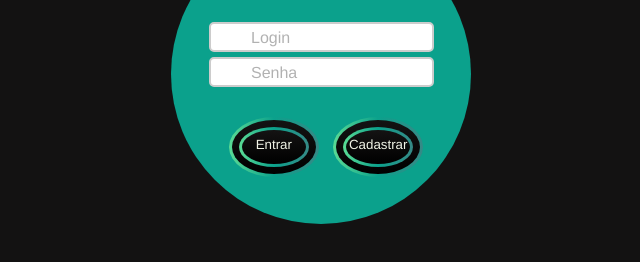
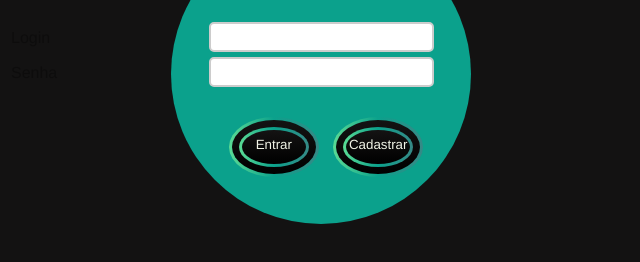
Before and after one commit to robss31/Cadastro-de-Usuarios, a plain HTML site: page index.html in a window 1280 px wide. Shown: the part 256-518 px from the top of the page, without its empty margins (319-959 px from the left). Drawn offline with Linux system fonts and the light colour scheme.

Commit message:
Update style.css

```diff
--- a/style.css
+++ b/style.css
@@ -140,7 +140,7 @@ h2 {
 /*Login */
 .mover span{
     position: absolute;
-    left: 570px;
+    left: 330px;
     top: 285px;
     transition: 0.5s;
     opacity: .3;
@@ -158,7 +158,7 @@ h2 {
 /*Senha */
 .mover1 span{
     position: absolute;
-    left: 570px;
+    left: 330px;
     top: 320px;
     transition: 0.5s;
     opacity: .3;
```
